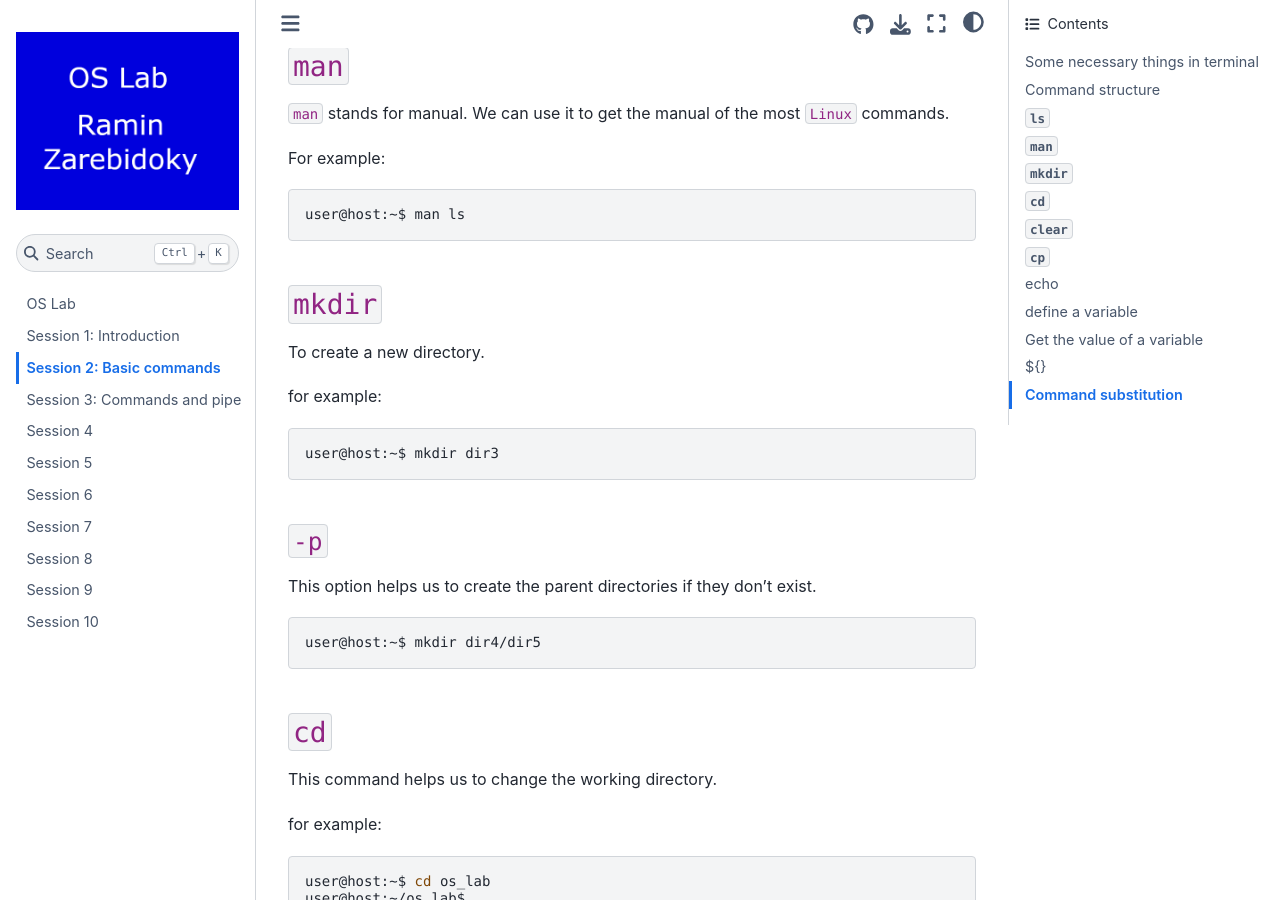
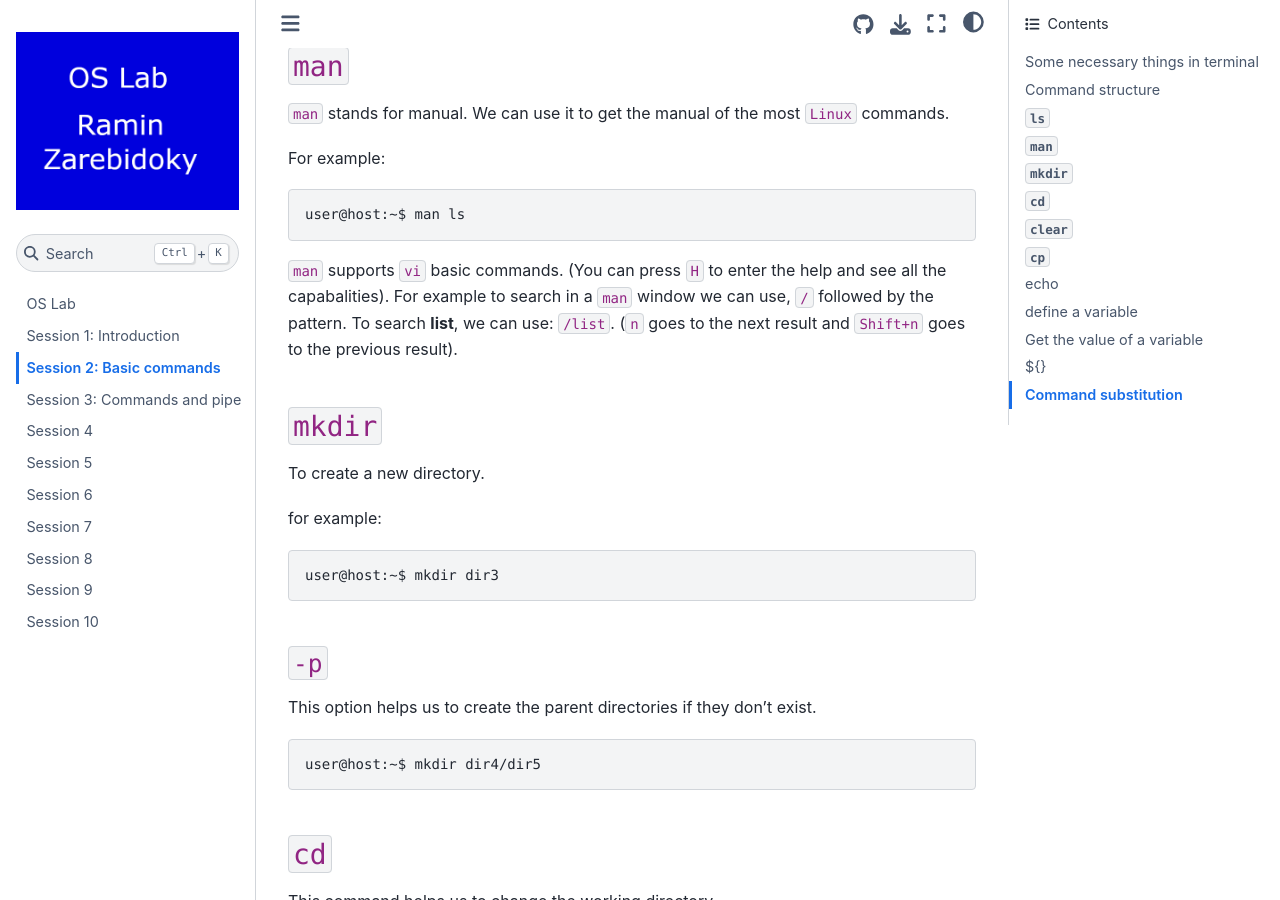
Before and after one commit to LiterallyTheOne/os_lab, a Jupyter Book: the page built from docs/session_2.md, in a window 1280 px wide and 900 px high, scrolled down 2892 px. Built offline with Jupyter Book 1.0.4 settings and Sphinx 7.4.7 and the Sphinx Book theme 1.1.4, drawn with Linux system fonts in a browser that asks for light colours.

Commit message:
Add how to search in `man`

````diff
--- a/docs/session_2.md
+++ b/docs/session_2.md
@@ -140,6 +140,12 @@ For example:
 user@host:~$ man ls
 ```
 
+`man` supports `vi` basic commands.
+(You can press `H` to enter the help and see all the capabalities).
+For example to search in a `man` window we can use, `/` followed by the pattern.
+To search **list**, we can use: `/list`.
+(`n` goes to the next result and `Shift+n` goes to the previous result).
+
 ## `mkdir`
 
 To create a new directory.
````
